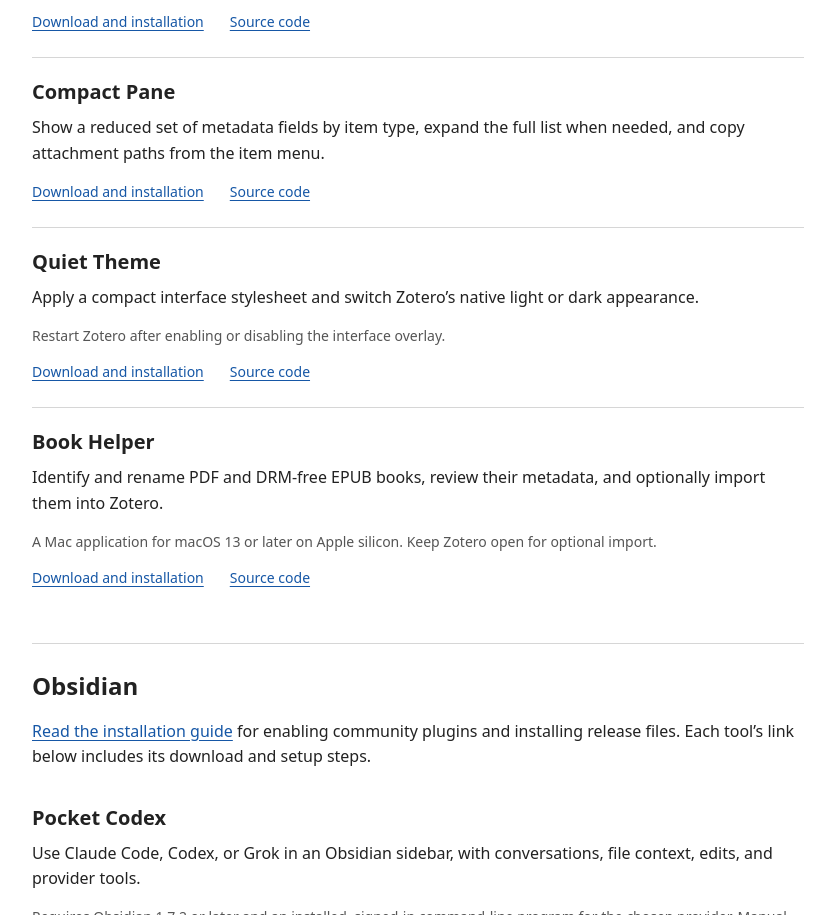
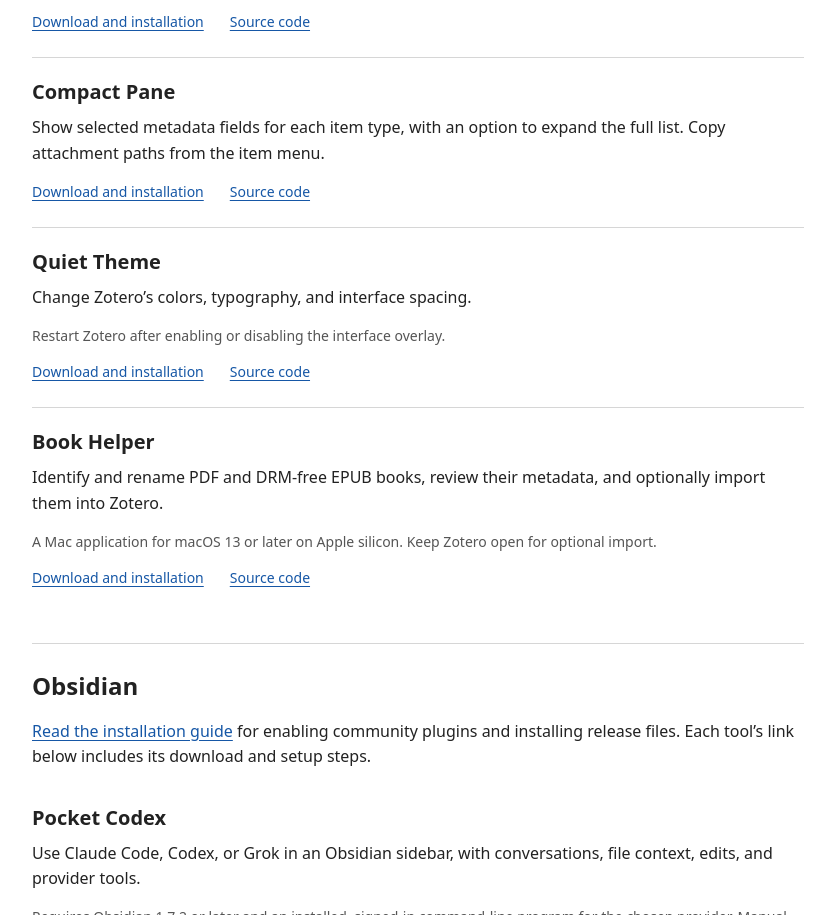
Before and after one commit to kvarnelis/memex-2, a plain HTML site: page index.html in a window 1280 px wide. Shown: the part 951-1866 px from the top of the page, without its empty margins (222-1057 px from the left). Drawn offline with Linux system fonts and the light colour scheme.

Commit message:
Clarify theme appearance and metadata-field descriptions

```diff
--- a/index.html
+++ b/index.html
@@ -40,12 +40,12 @@
     </article>
     <article aria-labelledby="pane-title">
       <h3 id="pane-title">Compact Pane</h3>
-      <p>Show a reduced set of metadata fields by item type, expand the full list when needed, and copy attachment paths from the item menu.</p>
+      <p>Show selected metadata fields for each item type, with an option to expand the full list. Copy attachment paths from the item menu.</p>
       <p class="links"><a href="https://kvarnelis.github.io/zotero-tools/#pane-title">Download and installation</a><a href="https://github.com/kvarnelis/zotero-compact-pane">Source code</a></p>
     </article>
     <article aria-labelledby="theme-title">
       <h3 id="theme-title">Quiet Theme</h3>
-      <p>Apply a compact interface stylesheet and switch Zotero’s native light or dark appearance.</p>
+      <p>Change Zotero’s colors, typography, and interface spacing.</p>
       <p class="requirements">Restart Zotero after enabling or disabling the interface overlay.</p>
       <p class="links"><a href="https://kvarnelis.github.io/zotero-tools/#theme-title">Download and installation</a><a href="https://github.com/kvarnelis/zotero-quiet-theme">Source code</a></p>
     </article>
```
